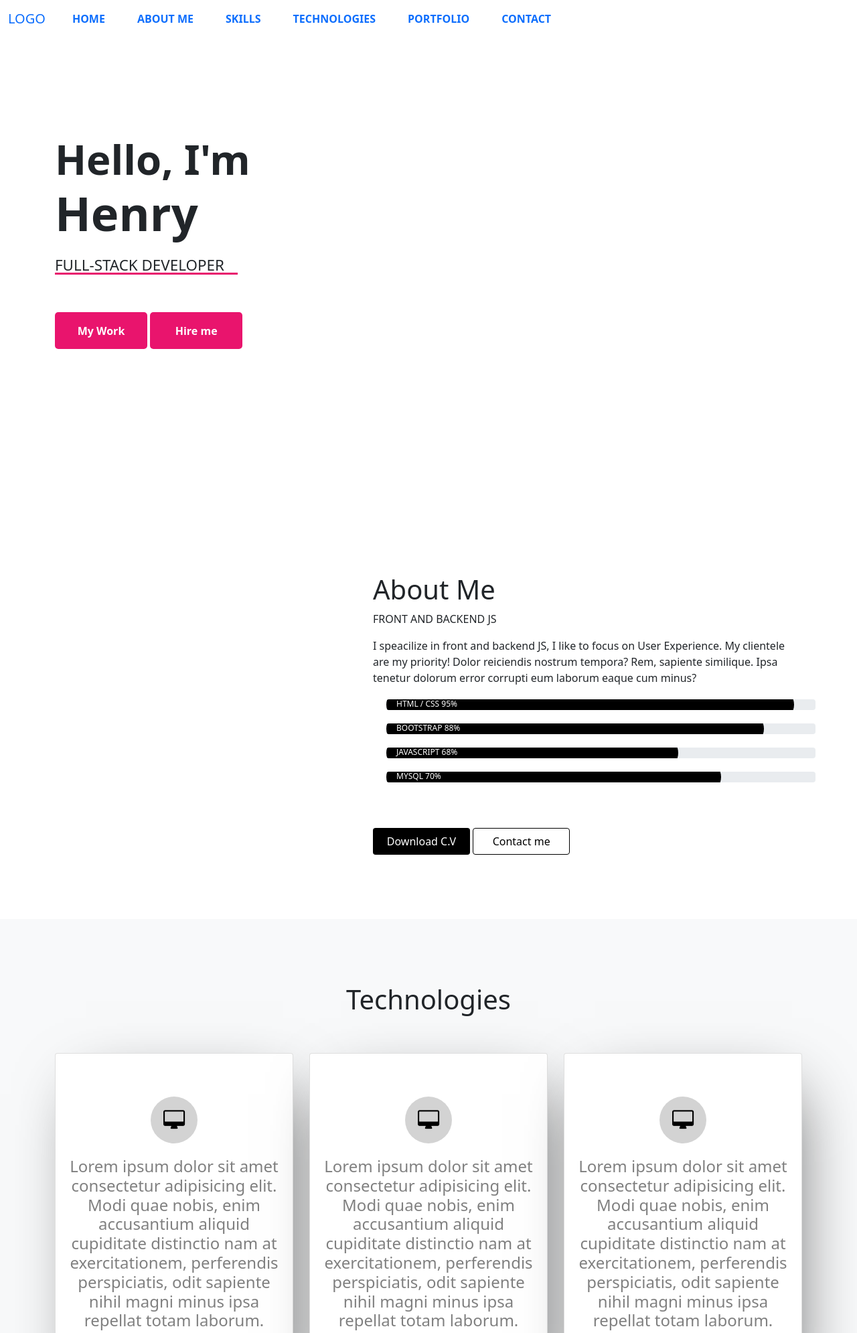
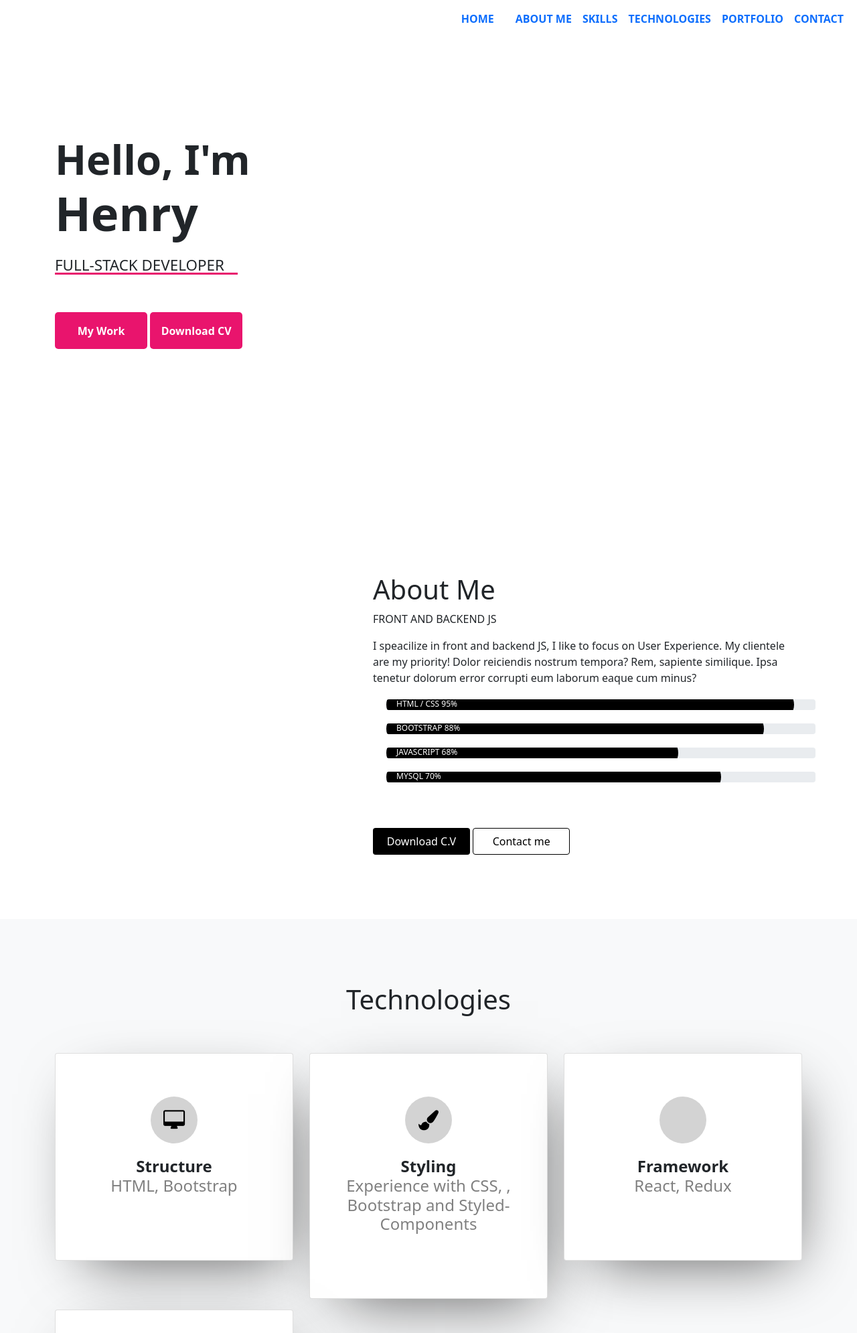
Before and after one commit to herraphfx/personal_portfolio, a PHP site: page / in a window 1280 px wide. Shown: the top 1990 px of the page at 67% size. Run offline with PHP 8.4, Linux system fonts and the light colour scheme; some libraries are stand-ins or nearby versions.

Commit message:
Updated personal portfolio

```diff
--- a/index.html
+++ b/index.html
@@ -8,6 +8,7 @@
     <!-- Bootstrap CSS -->
     <link href="https://cdn.jsdelivr.net/npm/bootstrap@5.1.3/dist/css/bootstrap.min.css" rel="stylesheet" integrity="sha384-1BmE4kWBq78iYhFldvKuhfTAU6auU8tT94WrHftjDbrCEXSU1oBoqyl2QvZ6jIW3" crossorigin="anonymous">
     <link rel="stylesheet" href="https://cdnjs.cloudflare.com/ajax/libs/font-awesome/4.7.0/css/font-awesome.min.css">
+    <!-- <link rel="stylesheet" href="https://maxcdn.bootstrapcdn.com/bootstrap/3.3.4/css/bootstrap.min.css">  -->
     <title>Hello, world!</title>
   </head>
   <body>
@@ -15,18 +16,21 @@
     <nav class="navbar navbar-expand-lg fixed-top text-uppercase">
 
         <div class="container-fluid">
-          <a class="navbar-brand font-weight-bold" href="#">Logo</a>
-          <button class="navbar-toggler" type="button" data-bs-toggle="collapse" data-bs-target="#navbarNavAltMarkup" aria-controls="navbarNavAltMarkup" aria-expanded="false" aria-label="Toggle navigation">
+          <!-- <a class="navbar-brand font-weight-bold" href="#">Logo</a> -->
+
+          <button class="navbar-toggler" type="button" data-bs-toggle="collapse" data-bs-target="#navbarNavAltMarkup" aria-expanded="false" aria-label="Toggle navigation">
             <span class="navbar-toggler-icon"></span>
+
           </button>
+
           <div class="collapse navbar-collapse" id="navbarNavAltMarkup">
-            <div class="navbar-nav ml-auto">
+            <div class="navbar-nav ms-auto">
               <a class="nav-link active px-lg-4 rounded" href="#">Home</a>
-              <a class="nav-link px-lg-4 rounded" href="#">About Me</a>
-              <a class="nav-link px-lg-4 rounded" href="#">Skills</a>
-              <a class="nav-link px-lg-4 rounded" href="#">Technologies</a>
-              <a class="nav-link px-lg-4 rounded" href="#">Portfolio</a>
-              <a class="nav-link px-lg-4 rounded" href="#">Contact</a>
+              <a class="nav-link rounded" href="#">About Me</a>
+              <a class="nav-link rounded" href="#">Skills</a>
+              <a class="nav-link rounded" href="#">Technologies</a>
+              <a class="nav-link rounded" href="#">Portfolio</a>
+              <a class="nav-link rounded" href="#">Contact</a>
             </div>
           </div>
         </div>
@@ -44,7 +48,7 @@
                       </h3>
                       <h6 class="pt-3">FULL-STACK DEVELOPER</h6>
                       <input type="button" value="My Work" class="bt1 mt-5">
-                      <input type="button" value="Hire me" class="bt2 mt-5">
+                      <input type="button" value="Download CV" class="bt2 mt-5">
 
                   </div>
               </div>
@@ -100,7 +104,8 @@
                                     <span><i class="fa fas fa-desktop"></i></span>
                                 </div>
                                 <h4 class="font-weight-bold pb-2">
-                                    <p>Lorem ipsum dolor sit amet consectetur adipisicing elit. Modi quae nobis, enim accusantium aliquid cupiditate distinctio nam at exercitationem, perferendis perspiciatis, odit sapiente nihil magni minus ipsa repellat totam laborum.</p>
+                                    <b>Structure</b>
+                                    <p>HTML, Bootstrap</p>
                                 </h4>
                             </div>
                         </div>
@@ -110,10 +115,12 @@
                     <div class="card text-center py-5">
                         <div class="card-body">
                             <div class="circle">
-                                <span><i class="fa fas fa-desktop"></i></span>
+                                <span><i class="fa fas fa-paint-brush"></i></span>
                             </div>
                             <h4 class="font-weight-bold pb-2">
-                                <p>Lorem ipsum dolor sit amet consectetur adipisicing elit. Modi quae nobis, enim accusantium aliquid cupiditate distinctio nam at exercitationem, perferendis perspiciatis, odit sapiente nihil magni minus ipsa repellat totam laborum.</p>
+                                <b>Styling</b>
+                                <p>Experience with CSS,
+                                , Bootstrap and Styled-Components</p>
                             </h4>
                         </div>
                     </div>
@@ -123,10 +130,11 @@
                 <div class="card text-center py-5">
                     <div class="card-body">
                         <div class="circle">
-                            <span><i class="fa fas fa-desktop"></i></span>
+                            <span><i class="fa fas fa-atom"></i></span>
                         </div>
                         <h4 class="font-weight-bold pb-2">
-                            <p>Lorem ipsum dolor sit amet consectetur adipisicing elit. Modi quae nobis, enim accusantium aliquid cupiditate distinctio nam at exercitationem, perferendis perspiciatis, odit sapiente nihil magni minus ipsa repellat totam laborum.</p>
+                            <b>Framework</b>
+                            <p>React, Redux</p>
                         </h4>
                     </div>
                 </div>
@@ -140,7 +148,7 @@
                                 <span><i class="fa fas fa-desktop"></i></span>
                             </div>
                             <h4 class="font-weight-bold pb-2">
-                                <p>Lorem ipsum dolor sit amet consectetur adipisicing elit. Modi quae nobis, enim accusantium aliquid cupiditate distinctio nam at exercitationem, perferendis perspiciatis, odit sapiente nihil magni minus ipsa repellat totam laborum.</p>
+                                <p> enim accusantium aliquid cupiditate distinctio nam at exercitationem, perferendis perspiciatis, odit sapiente nihil magni minus ipsa repellat totam laborum.</p>
                             </h4>
                         </div>
                     </div>
@@ -149,6 +157,21 @@
 
               </div>
           </div>
+      </section>
+
+
+      <section class="services py-5 bg-light">
+        <form name="userdetails" action="https://formsubmit.co/b20c9943318565a8aefba83f054a5a98" id="userDetails" method="post">
+            <label>Name:</label>
+            <br>
+            <input type="text" name="name" placeholder="Enter your name" required>
+            <br>
+            <label>Comments:</label>
+            <br>
+            <textarea form="userDetails" name="message" cols="50" rows="5" placeholder="Type your message" required></textarea>
+            <br>
+            <button type="submit">Send</button>
+        </form>
       </section>
 
 
--- a/personal_portfolio.css
+++ b/personal_portfolio.css
@@ -16,7 +16,8 @@
 }
 .nav-link:hover {
 color: white;
-background-color: black;
+background-color: rgb(233, 20, 109);
+text-decoration: none;
 }
 
 /* main section */
```
Also changed, not shown: 2 other files.
